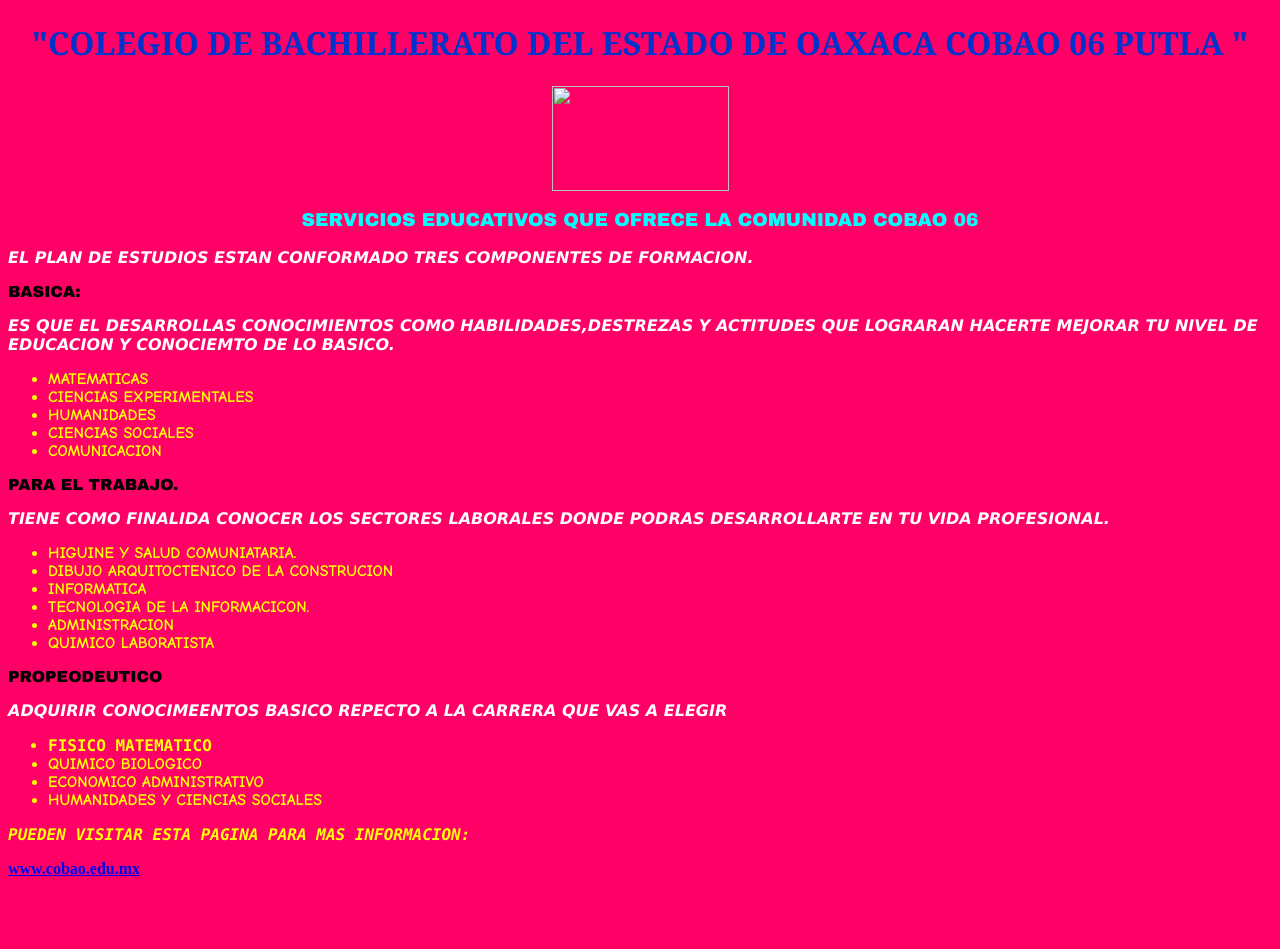
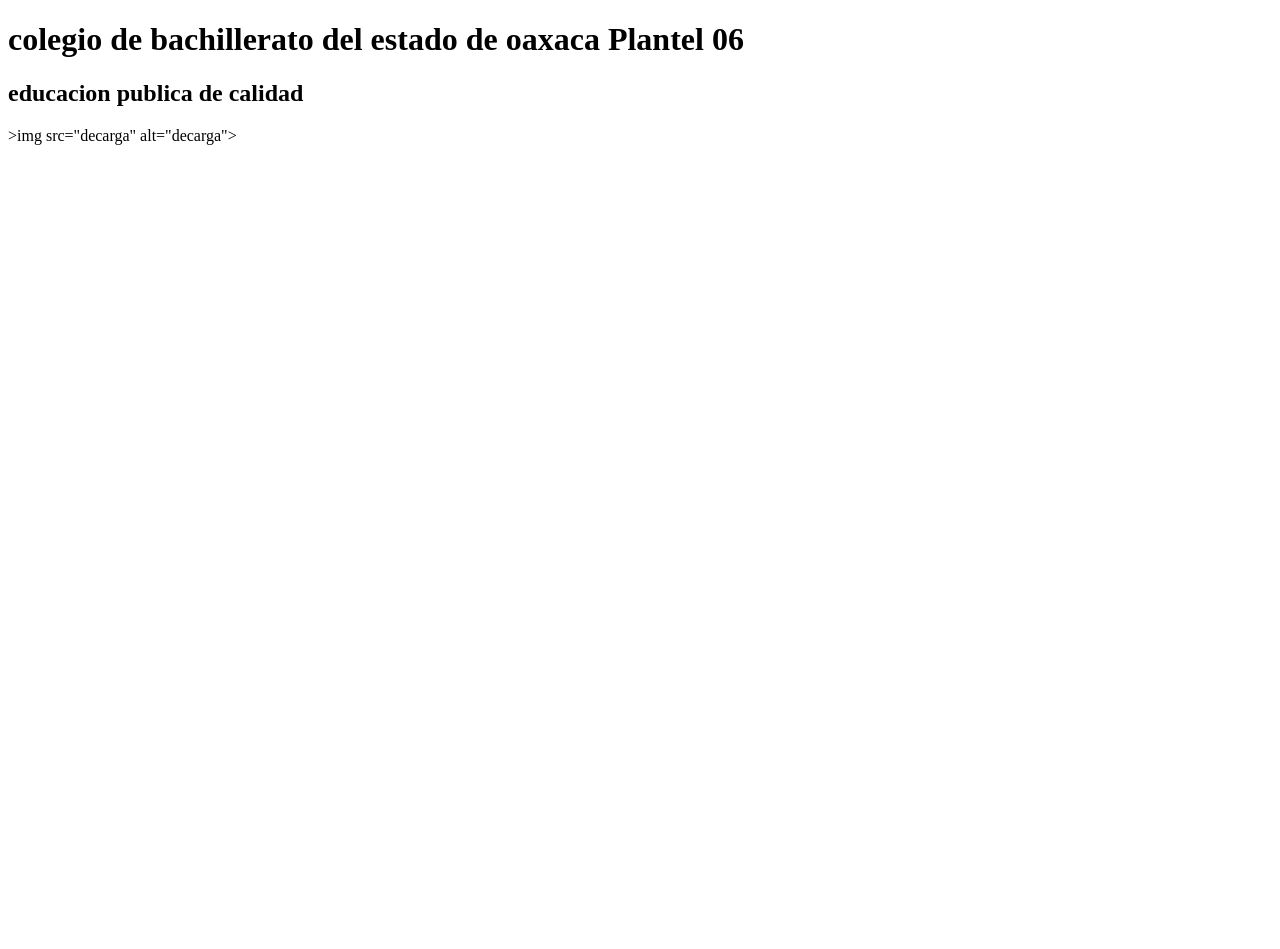
Before and after one commit to leonides89j/Leonides-Lopez-Robles-604, a plain HTML site: page index.html in a window 1280 px wide. After the commit the page ends 800 px from the top, so only its background shows below. Drawn offline with Linux system fonts and the light colour scheme.

Commit message:
Add files via upload

```diff
--- a/index.html
+++ b/index.html
@@ -1,52 +1,17 @@
-<!DOCTYPE html PUBLIC "-//W3C//DTD XHTML 1.0 Transitional//EN" "http://www.w3.org/TR/xhtml1/DTD/xhtml1-transitional.dtd">
-<html xmlns="http://www.w3.org/1999/xhtml">
-<head>
-<meta http-equiv="Content-Type" content="text/html; charset=utf-8" />
-<title>A2B3-LOPEZ ROBLES-LEONIDES-GRUPO 604</title>
-<style type="text/css">
-body {
-	background-color: #F06;
-	color: #FF0;
-	font-weight: bold;
-}
-</style>
+<!DOCTYPE html>
+
+<html  1ang=">
+
 </head>
 
+<meta chasrset ="UTF-8">
+
+<title<Mi primer pagina web</title>
+
+</head<
+
 <body>
-<h1 style="font-family: Georgia, 'Times New Roman', Times, serif; color: #03C; text-align: center;">&quot;COLEGIO DE BACHILLERATO DEL ESTADO DE OAXACA COBAO 06 PUTLA &quot;</h1>
-<p style="font-family: Georgia, 'Times New Roman', Times, serif; color: #03C; text-align: center;"><img src="../../Pictures/COBAO 06.jfif" width="177" height="105" /> </p>
-<h3 style="font-family: 'Arial Black', Gadget, sans-serif; color: #0FF; text-align: center;">SERVICIOS EDUCATIVOS QUE OFRECE LA COMUNIDAD COBAO 06</h3>
-<p style="font-family: Verdana, Geneva, sans-serif; font-weight: bold; font-style: italic; color: #FFF;">EL PLAN DE ESTUDIOS ESTAN CONFORMADO TRES COMPONENTES DE  FORMACION.</p>
-<p style="font-family: 'Arial Black', Gadget, sans-serif; color: #000;">BASICA:</p>
-<p style="font-family: Verdana, Geneva, sans-serif; font-weight: bold; font-style: italic; color: #FFF;">ES QUE EL DESARROLLAS CONOCIMIENTOS COMO HABILIDADES,DESTREZAS Y ACTITUDES QUE LOGRARAN HACERTE MEJORAR TU NIVEL DE EDUCACION Y CONOCIEMTO DE LO BASICO.</p>
-<ul>
-  <li style="font-family: 'Comic Sans MS', cursive; color: #FF0; font-weight: bold;">MATEMATICAS</li>
-  <li style="font-family: 'Comic Sans MS', cursive; color: #FF0; font-weight: bold;">CIENCIAS EXPERIMENTALES</li>
-  <li style="font-family: 'Comic Sans MS', cursive; font-weight: bold; color: #FFFF00;">HUMANIDADES</li>
-  <li style="font-family: 'Comic Sans MS', cursive; font-weight: bold; color: #FF0;">CIENCIAS SOCIALES</li>
-  <li style="font-family: 'Comic Sans MS', cursive; font-weight: bold; color: #FF0;">COMUNICACION</li>
-</ul>
-<p style="font-family: 'Arial Black', Gadget, sans-serif; color: #000;">PARA EL TRABAJO.</p>
-<p style="font-family: Verdana, Geneva, sans-serif; color: #FFF; font-weight: bold; font-style: italic;">TIENE COMO FINALIDA CONOCER LOS SECTORES LABORALES DONDE PODRAS DESARROLLARTE EN TU VIDA PROFESIONAL.</p>
-<ul>
-  <li style="font-family: 'Comic Sans MS', cursive; font-weight: bold; color: #FF0;">HIGUINE Y SALUD COMUNIATARIA.</li>
-  <li style="font-family: 'Comic Sans MS', cursive">DIBUJO ARQUITOCTENICO DE LA <span style="font-family: 'Comic Sans MS', cursive"></span>CONSTRUCION</li>
-  <li style="font-family: 'Comic Sans MS', cursive">INFORMATICA</li>
-  <li style="font-family: 'Comic Sans MS', cursive">TECNOLOGIA DE LA INFORMACICON.</li>
-  <li style="font-family: 'Comic Sans MS', cursive">ADMINISTRACION</li>
-  <li style="font-family: 'Comic Sans MS', cursive">QUIMICO LABORATISTA</li>
-</ul>
-<p style="font-family: 'Arial Black', Gadget, sans-serif; color: #000;">PROPEODEUTICO</p>
-<p style="font-family: Verdana, Geneva, sans-serif; color: #FFF; font-style: italic; font-weight: bold;">ADQUIRIR CONOCIMEENTOS BASICO REPECTO A LA CARRERA QUE VAS A ELEGIR</p>
-<ul>
-  <li style="font-family: 'Lucida Console', Monaco, monospace">FISICO MATEMATICO</li>
-  <li style="font-family: 'Comic Sans MS', cursive">QUIMICO BIOLOGICO</li>
-  <li style="font-family: 'Comic Sans MS', cursive">ECONOMICO ADMINISTRATIVO</li>
-  <li style="font-family: 'Comic Sans MS', cursive">HUMANIDADES Y CIENCIAS SOCIALES</li>
-</ul>
-<p style="font-style: italic; font-family: 'Lucida Console', Monaco, monospace;">PUEDEN VISITAR ESTA PAGINA PARA MAS INFORMACION:</p>
-<p><a href="www.cobao.edu.mx">www.cobao.edu.mx</a></p>
-<p>&nbsp;</p>
-<p>&nbsp;</p>
-</body>
-</html>
+  <h1> colegio de bachillerato del estado de oaxaca
+          Plantel 06</h1>
+<h2>educacion publica de calidad</h2>
+>img src="decarga" alt="decarga">
```
